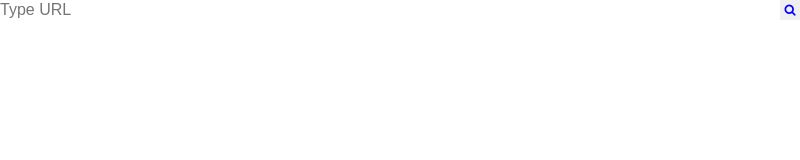
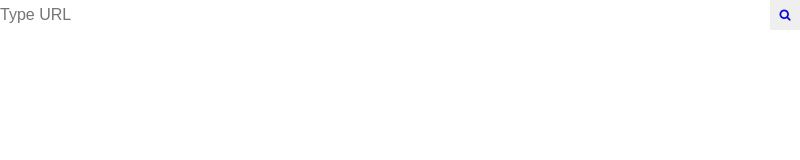
Before and after one commit to jdev082/freecat, an Electron app: page index.html in a window 800 px wide. Drawn offline with Linux system fonts and the light colour scheme.

Commit message:
better sized navbar

```diff
--- a/config/env.css
+++ b/config/env.css
@@ -1,3 +1,3 @@
 :root {
-  --app-url-bar-size: 20px;
+  --app-url-bar-size: 30px;
 }
```
